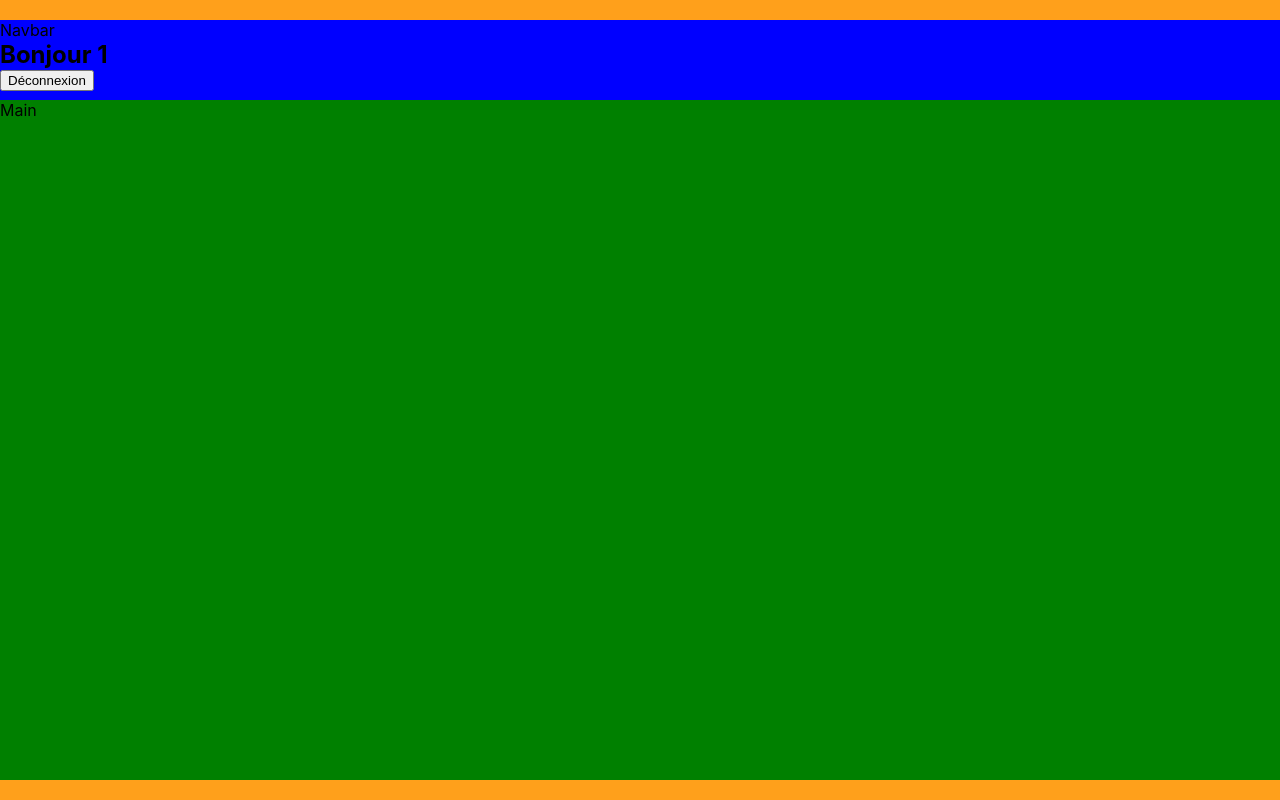
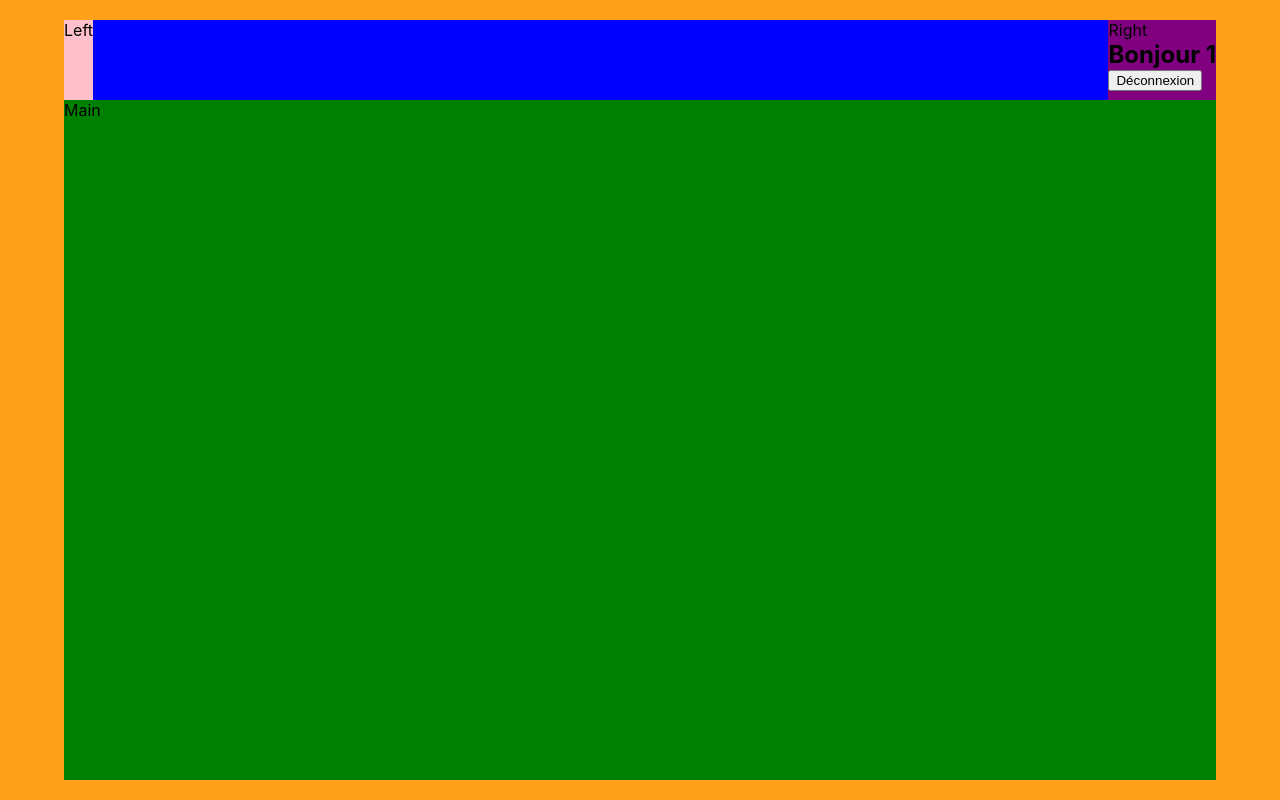
Before and after one commit to fred-fittywebdev/fitty-burger, a React (Create React App) app: page /order/1 in a window 1280 px wide. Built offline with nearby package versions, Linux system fonts and the light colour scheme.

Commit message:
🚧 F04: ORDER > layout > navbar > add left and right layouts

```diff
--- a/src/components/pages/order/Navbar.js
+++ b/src/components/pages/order/Navbar.js
@@ -5,11 +5,14 @@
 export default function Navbar({ prenom }) {
     return (
         <NavbarStyled>
-            Navbar
-            <h1>Bonjour {prenom} </h1>
-            <Link to='/'>
-                <button>Déconnexion</button>
-            </Link>
+            <div className="left-side">Left</div>
+            <div className='right-side'>
+                Right
+                <h1>Bonjour {prenom} </h1>
+                <Link to='/'>
+                    <button>Déconnexion</button>
+                </Link>
+            </div>
         </NavbarStyled>
     )
 }
@@ -17,4 +20,14 @@
 const NavbarStyled = styled.nav`
             background: blue;
             height: 10vh;
+            display: flex;
+            justify-content: space-between;
+
+            .left-side {
+                background-color: pink;
+            }
+
+            .right-side {
+                background-color: purple;
+            }
 `;
--- a/src/components/pages/order/OrderPage.js
+++ b/src/components/pages/order/OrderPage.js
@@ -32,7 +32,8 @@
     .container {
         background: red;
         height: 95vh;
-        width: 1400px;
+        width: 90%;
+        max-width: 1400px;
         display: flex;
         flex-direction: column;
 
```
